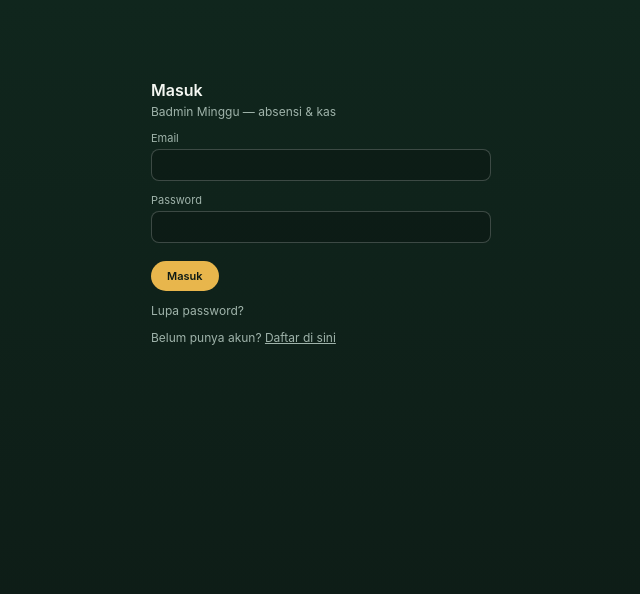
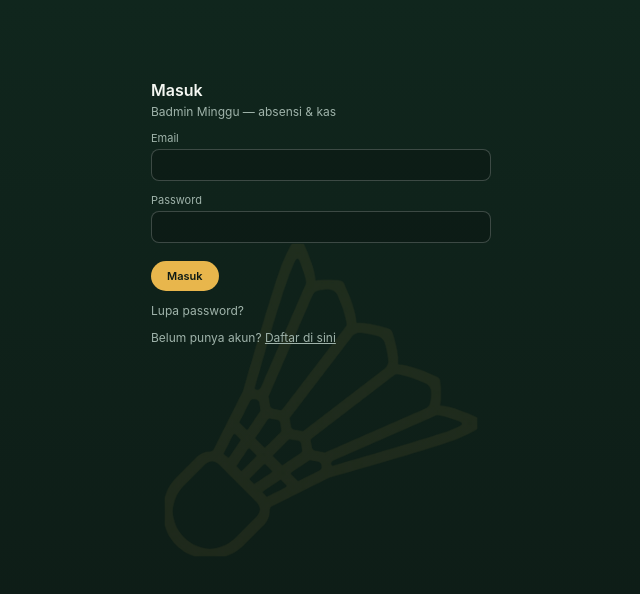
Before and after one commit to veripbd-cloud/BADMIN-MINGGU, a Next.js app: page /login in a window 1280 px wide. Shown: the top 594 px of the page, without its empty margins (319-959 px from the left). Built offline with nearby package versions, Linux system fonts and the light colour scheme; no server answers.

Commit message:
Add files via upload

```diff
--- a/styles/globals.css
+++ b/styles/globals.css
@@ -81,3 +81,17 @@ th { color: var(--muted); font-weight: 500; font-size: 12px; }
 .wrap > .card:nth-of-type(10) { animation-delay: 0.36s; }
 
 @media (prefers-reduced-motion: reduce) { *, *::before, *::after { animation: none !important; transition: none !important; } }
+
+/* Logo shuttlecock samar di tengah latar tiap halaman.
+   Mau lebih terang / lebih redup? Ubah angka --watermark-opacity (0 = hilang, 0.15 = jelas). */
+:root { --watermark-opacity: 0.08; }
+body::before {
+  content: '';
+  position: fixed;
+  top: 0; right: 0; bottom: 0; left: 0;
+  z-index: 0;
+  pointer-events: none;
+  background: url('/icon-512.png') center center / min(78vw, 460px) no-repeat;
+  opacity: var(--watermark-opacity);
+}
+#__next { position: relative; z-index: 1; }
```
